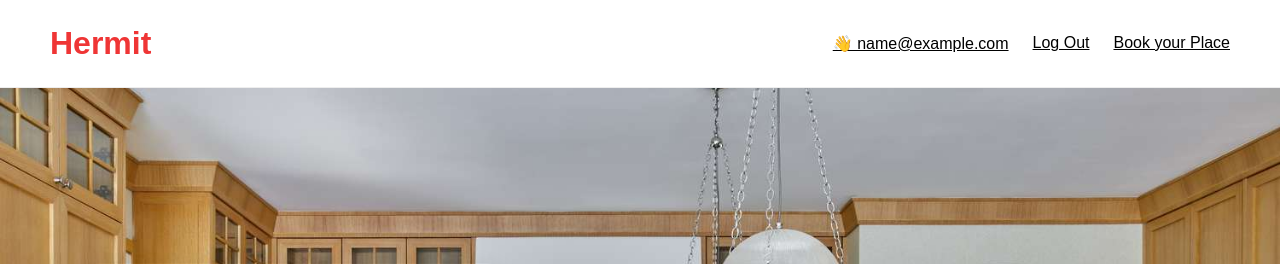
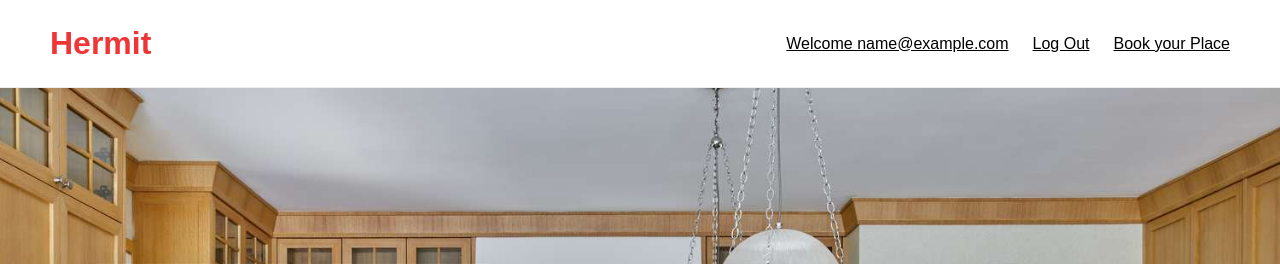
Before and after one commit to martintran23/hermit2, a Flask app: template client/templates/index.html in a window 1280 px wide. Shown: the top 264 px of the page. Run offline with Flask 3, Linux system fonts and the light colour scheme; the template is opened without the code that fills it: most values are stand-ins (such as "Sample title", 1, 10 or a date in 2020).

Commit message:
Update index.html

```diff
--- a/client/templates/index.html
+++ b/client/templates/index.html
@@ -16,7 +16,7 @@
     </div>
     <nav class="navigation">
       {% if user_email %}
-        <span class="nav-link">👋 {{ user_email }}</span>
+        <span class="nav-link">Welcome {{ user_email }}</span>
         <a href="/logout" class="nav-link">Log Out</a>
       {% else %}
         <a href="/signup" class="nav-link">Sign Up</a>
```
